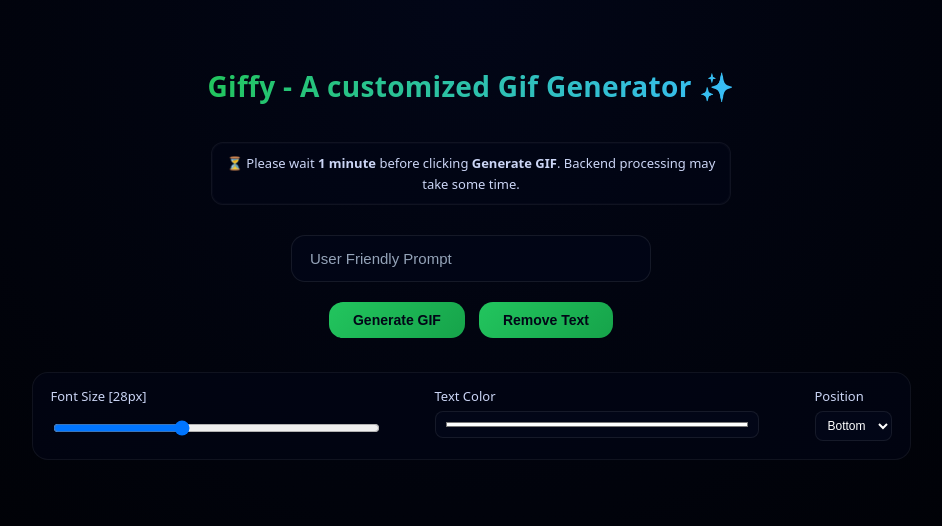
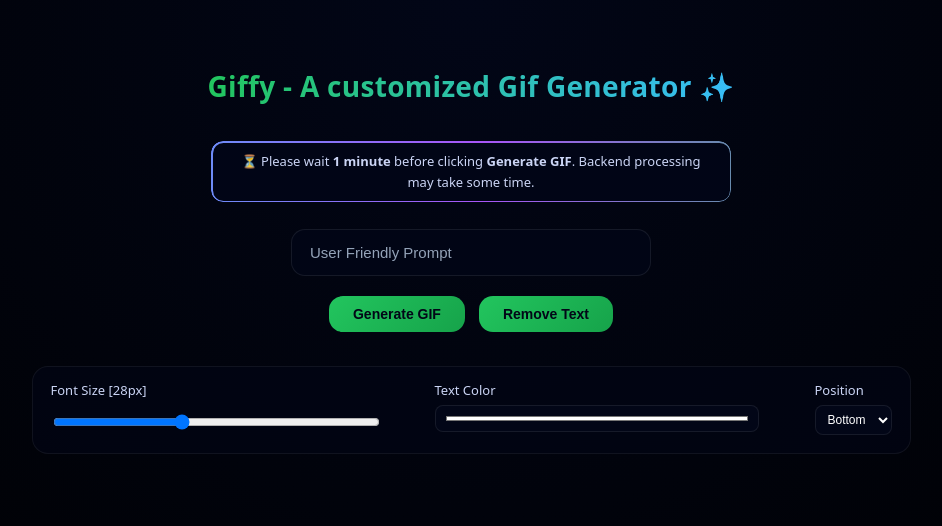
Before and after one commit to faiz-ak/Giffy, a React (Create React App) app: page / in a window 1280 px wide. Shown: the top 526 px of the page, without its empty margins (169-1111 px from the left). Built offline with nearby package versions, Linux system fonts and the light colour scheme.

Commit message:
Update App.css

```diff
--- a/src/App.css
+++ b/src/App.css
@@ -32,18 +32,63 @@ body {
   -webkit-background-clip: text;
   -webkit-text-fill-color: transparent;
 }
- .hint-text {
+/* 💡 Hint Text Container */
+.hint-text {
+  position: relative;
+  margin-top: 12px;
+  padding: 10px 16px;
   max-width: 520px;
+
+  font-size: 13px;
   text-align: center;
-  font-size: 13px;
   line-height: 1.6;
   color: #cbd5f5;
-  margin-bottom: 16px;
-  padding: 10px 14px;
+
+  background: rgba(2, 6, 23, 0.9);
   border-radius: 12px;
-  background: rgba(2, 6, 23, 0.6);
-  border: 1px solid rgba(255, 255, 255, 0.06);
-  box-shadow: inset 0 0 0 1px rgba(255, 255, 255, 0.02);
+
+  z-index: 0;
+  overflow: hidden;
+}
+
+/* 🌈 Gradient Border Layer */
+.hint-text::before {
+  content: "";
+  position: absolute;
+  inset: 0;
+  padding: 1.5px; /* border thickness */
+  border-radius: 12px;
+
+  background: linear-gradient(
+    90deg,
+    #22c55e,
+    #38bdf8,
+    #a855f7,
+    #22c55e
+  );
+  background-size: 300% 300%;
+
+  animation: gradientBorderMove 4s linear infinite;
+
+  -webkit-mask:
+    linear-gradient(#fff 0 0) content-box,
+    linear-gradient(#fff 0 0);
+  -webkit-mask-composite: xor;
+          mask-composite: exclude;
+
+  z-index: -1;
+}
+
+@keyframes gradientBorderMove {
+  0% {
+    background-position: 0% 50%;
+  }
+  50% {
+    background-position: 100% 50%;
+  }
+  100% {
+    background-position: 0% 50%;
+  }
 }
 /* 🔠 Input */
 input {
```
